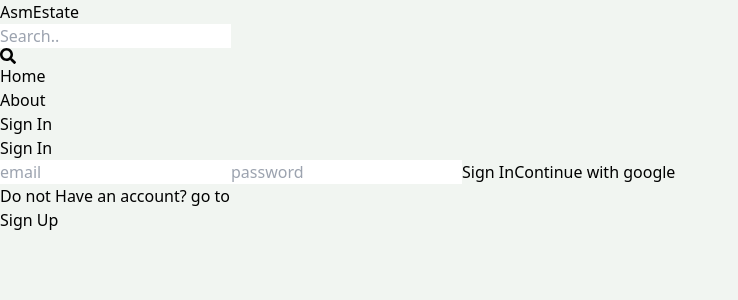
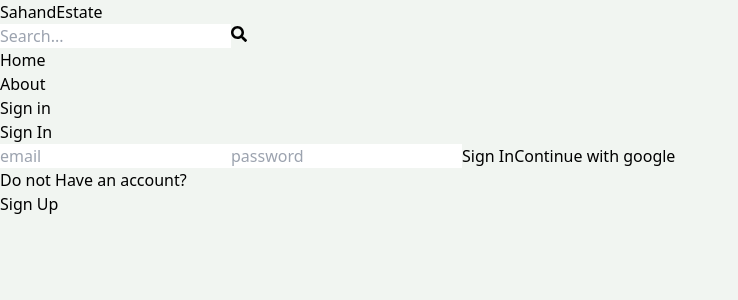
Before and after one commit to asmrajuwan/mern-estate, a React (Vite) app in the folder client/: page /sign-in in a window 1280 px wide. Shown: the top 300 px of the page, without its empty margins (0-738 px from the left). Built offline with nearby package versions, Linux system fonts and the light colour scheme; no server answers.

Commit message:
update header

```diff
--- a/client/src/App.jsx
+++ b/client/src/App.jsx
@@ -1,5 +1,6 @@
 import { BrowserRouter, Route, Routes } from 'react-router-dom'
 import Header from './components/Header'
+import PrivateRoute from './components/PrivateRoute'
 import About from './pages/About'
 import Home from './pages/Home'
 import Profile from './pages/Profile'
@@ -15,7 +16,9 @@ const App = () => {
      <Route path='/sign-in' element={<SignIn/>} />
      <Route path='/sign-up' element={<SignUp/>} />
      <Route path='/about' element={<About/>} />
+     <Route element={<PrivateRoute />}>
      <Route path='/profile' element={<Profile/>} />
+     </Route>
      </Routes>
     </BrowserRouter>
   )
--- a/client/src/components/Header.jsx
+++ b/client/src/components/Header.jsx
@@ -1,37 +1,64 @@
-import { FaSearch } from "react-icons/fa";
-import { Link } from "react-router-dom";
+import { FaSearch } from 'react-icons/fa';
+import { useSelector } from 'react-redux';
+import { Link } from 'react-router-dom';
+
 
 const Header = () => {
+    const { currentUser } = useSelector((state) => state.user);
+
+
+    const handleSubmit = (e) => {
+      e.preventDefault();
+
+    };
+
+
     return (
-        <header className="bg-slate-200 shadow-md">
-            <div className="flex justify-between items-center max-w-6xl mx-auto p-3">
-                <Link to="/">
-                    <h1 className="font-bold text-sm sm:text-xl flex flex-wrap">
-                        <span className="text-blue-500">Asm</span>
-                        <span className="text-blue-300">Estate</span>
+      <header className='bg-slate-200 shadow-md'>
+        <div className='flex justify-between items-center max-w-6xl mx-auto p-3'>
+          <Link to='/'>
+            <h1 className='font-bold text-sm sm:text-xl flex flex-wrap'>
+              <span className='text-slate-500'>Sahand</span>
+              <span className='text-slate-700'>Estate</span>
             </h1>
           </Link>
-                <form className="bg-slate-100 p-3 rounded-lg flex items-center">
+          <form
+            onSubmit={handleSubmit}
+            className='bg-slate-100 p-3 rounded-lg flex items-center'
+          >
             <input
-                        type="text"
-                        placeholder="Search.."
-                        className="bg-transparent focus:outline-none w-24 sm:w-64"
+              type='text'
+              placeholder='Search...'
+              className='bg-transparent focus:outline-none w-24 sm:w-64'
+
+
             />
-                    <FaSearch className="text-slate-600" />
+            <button>
+              <FaSearch className='text-slate-600' />
+            </button>
           </form>
-                <ul className="flex gap-4">
+          <ul className='flex gap-4'>
             <Link to='/'>
-
-                        <li className="hidden sm:inline hover:underline text-slate-900">
+              <li className='hidden sm:inline text-slate-700 hover:underline'>
                 Home
               </li>
             </Link>
-                   <Link to='/about'> <li className="hidden sm:inline hover:underline text-slate-900">
+            <Link to='/about'>
+              <li className='hidden sm:inline text-slate-700 hover:underline'>
                 About
-                    </li></Link>
-                    <Link to='/sign-in'><li className=" hover:underline text-slate-900">
-                        Sign In
-                    </li></Link>
+              </li>
+            </Link>
+            <Link to='/profile'>
+              {currentUser ? (
+                <img
+                  className='rounded-full h-7 w-7 object-cover'
+                  src={currentUser.avatar}
+                  alt='profile'
+                />
+              ) : (
+                <li className=' text-slate-700 hover:underline'> Sign in</li>
+              )}
+            </Link>
           </ul>
         </div>
       </header>
--- /dev/null
+++ b/client/src/components/PrivateRoute.jsx
@@ -0,0 +1,9 @@
+import { useSelector } from "react-redux"
+import { Navigate, Outlet } from "react-router-dom"
+
+const PrivateRoute = () => {
+    const {currentUser} = useSelector((state=> state.user))
+  return currentUser ? <Outlet/> :<Navigate to="/sign-in"/>
+}
+
+export default PrivateRoute
--- a/client/src/pages/SignIn.jsx
+++ b/client/src/pages/SignIn.jsx
@@ -1,21 +1,21 @@
 import { useState } from "react";
-import { useDispatch, useSelector } from "react-redux";
+//import { useDispatch, useSelector } from "react-redux";
 import { Link, useNavigate } from "react-router-dom";
+
 import OAuth from "../components/OAuth";
-import {
-  signInFailure,
-  signInStart,
-  signInSuccess,
-} from "../redux/user/userSlice";
+// import {
+//     signInFailure,
+//     signInSuccess
+// } from "../redux/user/userSlice";
 
 
 const SignIn = () => {
     const [formData, setFormData] = useState({});
-    // const [error, setError] = useState(null);
-    // const [loading, setLoading] = useState(false);
-    const { loading, error } = useSelector((state) => state.user);
+    const [ error,setError] = useState(null);
+    const [ loading,setLoading] = useState(false);
+   // const { loading, error } = useSelector((state) => state.user);
     const navigate = useNavigate();
-    const dispatch = useDispatch();
+    //const dispatch = useDispatch();
 
     const handleChange = (e) => {
         setFormData({
@@ -26,8 +26,8 @@ const SignIn = () => {
     const handleSubmit = async (e) => {
         e.preventDefault();
         try {
-            // setLoading(true);
-            dispatch(signInStart());
+            setLoading(true);
+            //dispatch(signInStart());
             const res = await fetch("/api/auth/sign-in", {
                 method: "POST",
                 headers: {
@@ -38,19 +38,20 @@ const SignIn = () => {
             const data = await res.json();
             console.log(data);
             if (data.success === false) {
-                dispatch(signInFailure(data.message));
-                // setLoading(false);
-                // setError(data.message);
+                //dispatch(signInFailure(data.message));
+                setLoading(false);
+                setError(data.message);
                 return;
             }
-            dispatch(signInSuccess(data));
-            // setLoading(false);
-            // setError(null);
+            //dispatch(signInSuccess(data));
+             setLoading(false);
+             setError(null);
             navigate("/");
         } catch (error) {
-            dispatch(signInFailure(error.message));
-            // setLoading(false);
-            // setError(error.message);
+            //dispatch(signInFailure(error.message));
+
+            setLoading(false);
+             setError(error.message);
         }
     };
     console.log(formData);
@@ -81,7 +82,7 @@ const SignIn = () => {
                 <OAuth/>
             </form>
             <div className="flex gap-2 mt-5">
-                <p>Do not Have an account? go to </p>
+                <p>Do not Have an account?</p>
                 <Link to="/sign-up">
                     <span className="text-blue-700 ">Sign Up</span>
                 </Link>
```
Also changed, not shown: client/vite.config.js.timestamp-1699934867582-58c667752e32.mjs (added, +18 -0 lines), client/vite.config.js.timestamp-1699936793480-14768b76271e5.mjs (added, +18 -0 lines), 1 other file (tests, documents, lock files or other folders). Lines whose indentation alone changed are shown as unchanged.
